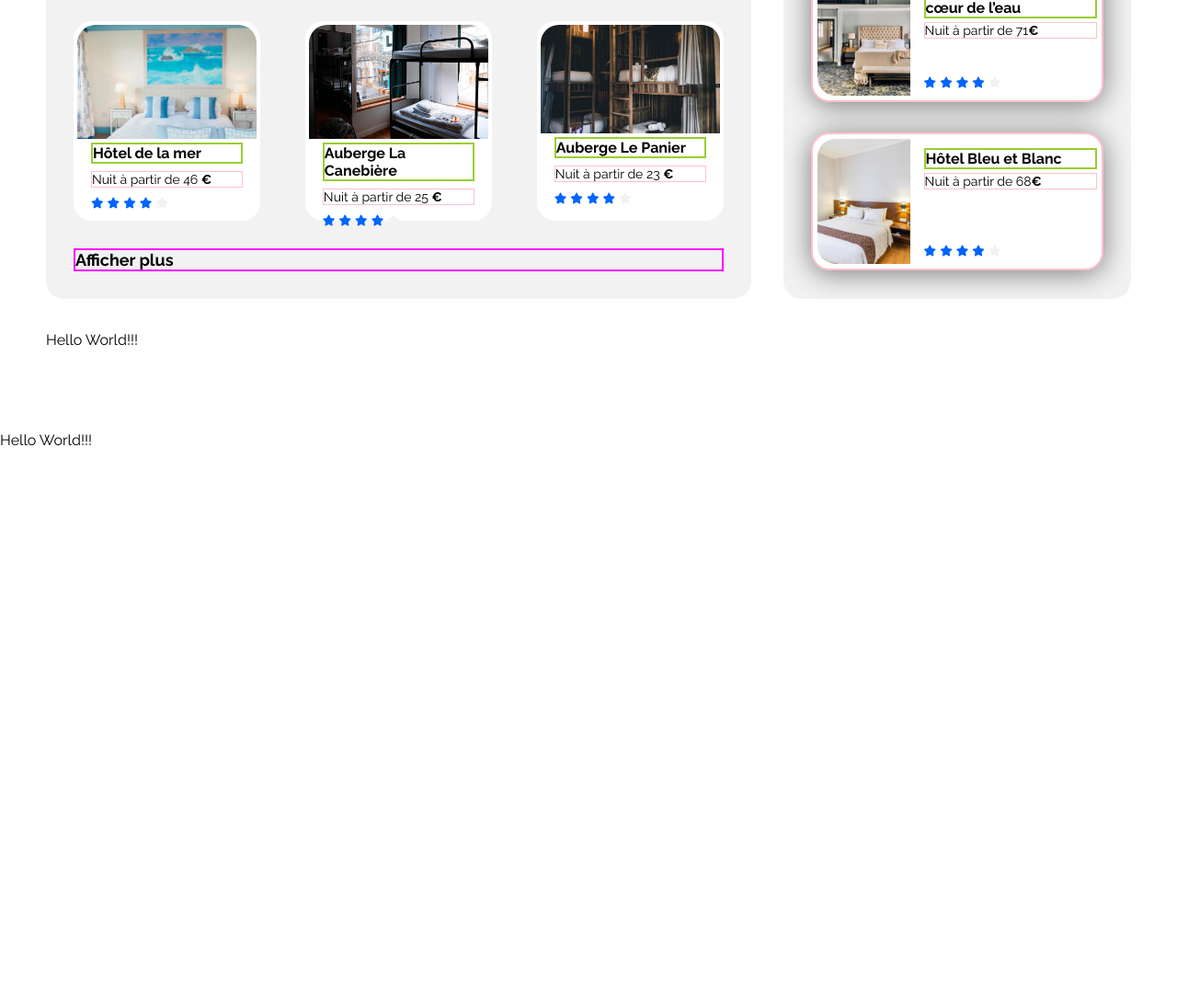
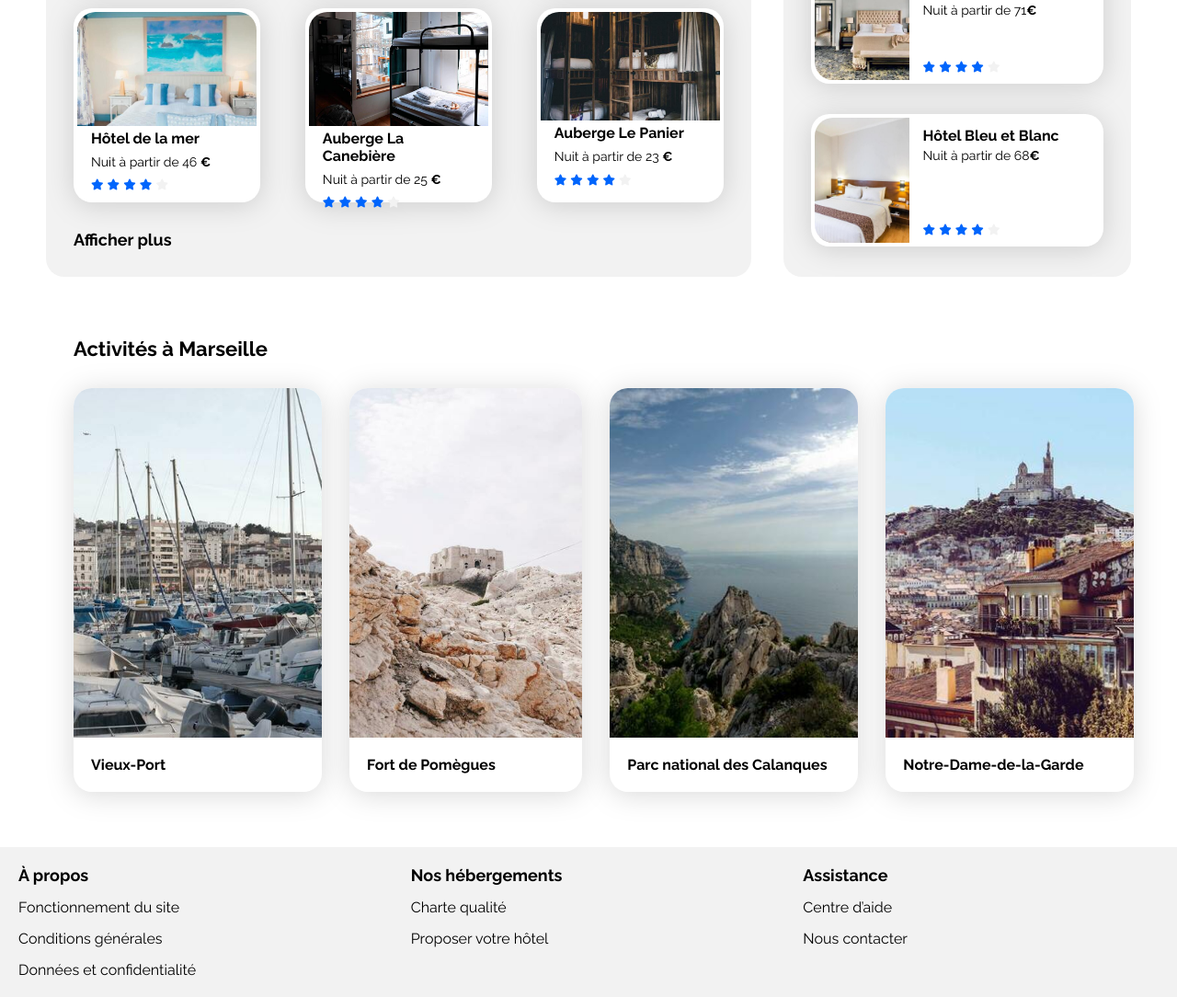
Before and after one commit to ThibautCadiou/Projet02-Booki, a plain HTML site: page index.html in a window 1280 px wide. Shown: the part 740-1824 px from the top of the page at 92% size. Before the commit the page ends 1288 px from the top, so only its background shows below. Drawn offline with Linux system fonts and the light colour scheme.

Commit message:
finalisation du pied de page et de activités

```diff
--- a/css/style.css
+++ b/css/style.css
@@ -54,15 +54,15 @@ a {
 .section-title {
     margin: 0;
     font-size: 22px;
-    border: cyan solid 2px;
+    /* border: cyan solid 2px; */
 }
 
 .card {
     background-color: white;
     border-radius: 20px;
-    padding: 5px;
-    filter: drop-shadow(0px 3px 15px rgba(0, 0, 0, 0.5));
-    border: pink solid 2px;
+    padding: 4px;
+    filter: drop-shadow(0px 3px 15px rgba(0, 0, 0, 0.15));
+    /* border: pink solid 2px; */
 }
 
 .card img {
@@ -71,7 +71,7 @@ a {
 
 .card-title {
     font-size: 16px;
-    border: yellowgreen solid 2px;
+    /* border: yellowgreen solid 2px; */
 }
 
 .euro {
@@ -107,6 +107,11 @@ nav {
     gap: 68px;
     align-items: end;
     /* border: solid 3px blue; */
+}
+
+nav a {
+    display: flex;
+    height: 100%;
 }
 
 nav p {
@@ -223,7 +228,7 @@ nav p:hover {
 .search-and-filter-title-font {
     font-size: 18px;
     font-weight: bold;
-    border: 2px solid magenta;
+    /* border: 2px solid magenta; */
 }
 
 .onglets {
@@ -326,6 +331,8 @@ nav p:hover {
     width: calc(33% - 30px);
     height: calc(50% - 15px);
     row-gap: 30px;
+    filter: drop-shadow(0px 3px 15px rgba(0, 0, 0, 0.15));
+
     /* border: solid 2px pink; */
 }
 
@@ -404,7 +411,7 @@ nav p:hover {
 .card-subtitle {
     margin: 0;
     font-size: 14px;
-    border: solid pink 1px;
+    /* border: solid pink 1px; */
 }
 
 .populaires-cards .card-rating {
@@ -413,18 +420,67 @@ nav p:hover {
 
 /****** Activités ******/
 .activities {
+    display: flex;
+    flex-direction: column;
+    padding: 30px;
     width: 100%;
-    height: 79px;
+    height: fit-content;
+    gap: 30px;
     box-sizing: border-box;
     /* border: solid 3px pink; */
 }
 
+.activities-cards {
+    display: flex;
+    justify-content: space-between;
+    gap: 30px;
+    /* border: solid 2px blue; */
+}
+
+.activities-cards a {
+    width: calc(25% - 10px);
+}
+.activities-card {
+    display: flex;
+    flex-direction: column;
+    border-radius: 20px;
+    background-color: white;
+    filter: drop-shadow(0px 3px 15px rgba(0, 0, 0, 0.15));
+    /* border: solid 2px red; */
+}
+
+.activities-card img {
+    display: flex;
+    object-fit: cover;
+    border-radius: 20px 20px 0px 0px;
+    height: 380px;
+}
+
+.activities-card h3 {
+    display: flex;
+    align-items: center;
+    height: 59px;
+    padding-left: 19px;
+}
+
 /****** Footer ******/
 footer {
+    display: flex;
+    justify-content: space-between;
+    background-color: var(--main-bg-color);
     width: 100%;
-    height: 79px;
+    height: fit-content;
     box-sizing: border-box;
-    /* border: solid 3px cyan; */
+    /* border: solid 3px blue; */
+}
+
+footer div {
+    display: flex;
+    flex-direction: column;
+    width: 100%;
+    padding: 20px;
+    gap: 15px;
+    /* border: solid 3px red; */
 }
 /****** Media queries ******/
 /* Medium devices (tablets, less/equal than 1024px) */
--- a/index.html
+++ b/index.html
@@ -17,8 +17,12 @@
             <header>
                 <img src="images/logo/Booki.png" alt="Logo Booki" />
                 <nav>
-                    <p>Hébergements</p>
-                    <p>Activités</p>
+                    <a href="#tag-hebergement">
+                        <p>Hébergements</p>
+                    </a>
+                    <a href="#tag-activities">
+                        <p>Activités</p>
+                    </a>
                 </nav>
             </header>
             <main>
@@ -64,9 +68,9 @@
                 </div>
                 <div class="hebergements-and-populaires">
                     <section class="hebergements">
-                        <h2 class="section-title">Hébergements à Marseille</h2>
+                        <h2 class="section-title" id="tag-hebergement">Hébergements à Marseille</h2>
                         <div class="hebergements-cards">
-                            <a href="#">
+                            <a href="#" class="">
                                 <article class="hebergement-card">
                                     <img src="./images/hebergements/fred-kleber.jpg" alt="Logement 01" title="Hôtel du port" />
                                     <div class="hebergements-cards-text-content">
@@ -256,12 +260,53 @@
                         </div>
                     </section>
                 </div>
-                <div class="activities">
-                    <p>Hello World!!!</p>
-                </div>
+                <section class="activities" id="tag-activities">
+                    <h2 class="section-title">Activités à Marseille</h2>
+                    <article class="activities-cards">
+                        <a href="#">
+                            <article class="activities-card">
+                                <img src="./images/activites/reno-laithienne.jpg" alt="Activités 01" />
+                                <h3 class="card-title">Vieux-Port</h3>
+                            </article>
+                        </a>
+                        <a href="#">
+                            <article class="activities-card">
+                                <img src="./images/activites/paul-hermann.jpg" alt="Activités 02" />
+                                <h3 class="card-title">Fort de Pomègues</h3>
+                            </article>
+                        </a>
+                        <a href="#">
+                            <article class="activities-card">
+                                <img src="./images/activites/kilyan-sockalingum.jpg" alt="Activités 03" />
+                                <h3 class="card-title">Parc national des Calanques</h3>
+                            </article>
+                        </a>
+                        <a href="#">
+                            <article class="activities-card">
+                                <img src="./images/activites/florian-wehde.jpg" alt="Activités 04" />
+                                <h3 class="card-title">Notre-Dame-de-la-Garde</h3>
+                            </article>
+                        </a>
+                    </article>
+                </section>
             </main>
             <footer>
-                <p>Hello World!!!</p>
+                <div>
+                    <h3 class="search-and-filter-title-font">À propos</h3>
+                    <p>Fonctionnement du site</p>
+                    <p>Conditions générales</p>
+                    <p>Données et confidentialité</p>
+                </div>
+                <div>
+                    <h3 class="search-and-filter-title-font">Nos hébergements</h3>
+                    <p>Charte qualité</p>
+                    <p>Proposer votre hôtel</p>
+                </div>
+                <div>
+                    <h3 class="search-and-filter-title-font">Assistance</h3>
+                    <p>Centre d’aide</p>
+                    <p>Nous contacter</p>
+                </div>
             </footer>
         </div>
     </body>
```
